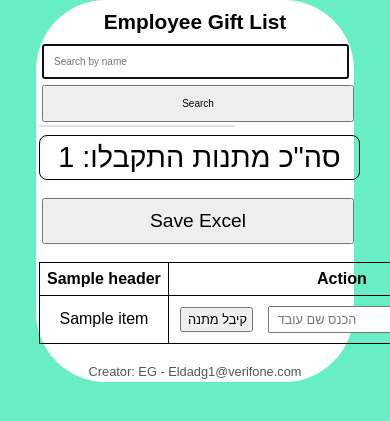
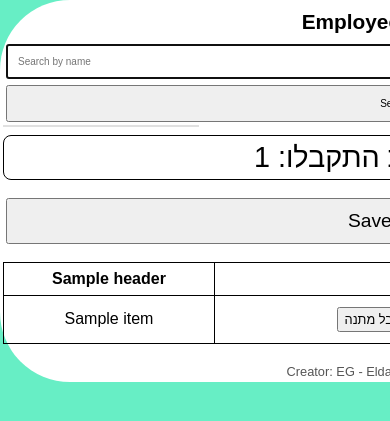
Before and after one commit to eldadi9/Gifts, a Flask app: template templates/view.html in a window 390 px wide; the page is wider, and only the part inside the window is pictured. Shown: the part 152-573 px from the top of that part. Run offline with Flask 3, Linux system fonts and the light colour scheme; the template is opened without the code that fills it: most values are stand-ins (such as "Sample title", 1, 10 or a date in 2020).

Commit message:
new ajusments colors , tables , font V5 try to fix mobile view

```diff
--- a/templates/view.html
+++ b/templates/view.html
@@ -91,9 +91,9 @@
             color: #555;
         }
         /* עיצוב רספונסיבי למסכים קטנים */
-        @media (max-width: 600px) {
+        @media (max-width: 400px) {
             .container {
-                width: 80%;
+                width: 200%;
                 padding: 3px;
                 box-shadow: none;
             }
```
